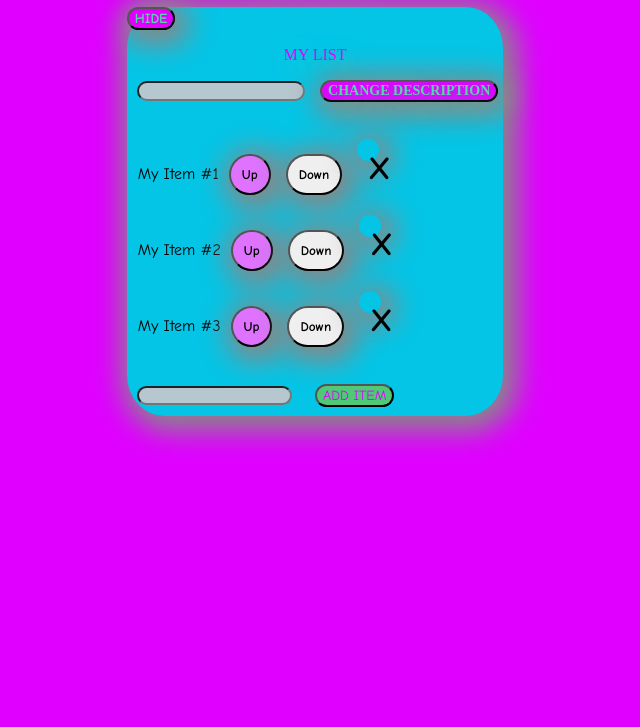
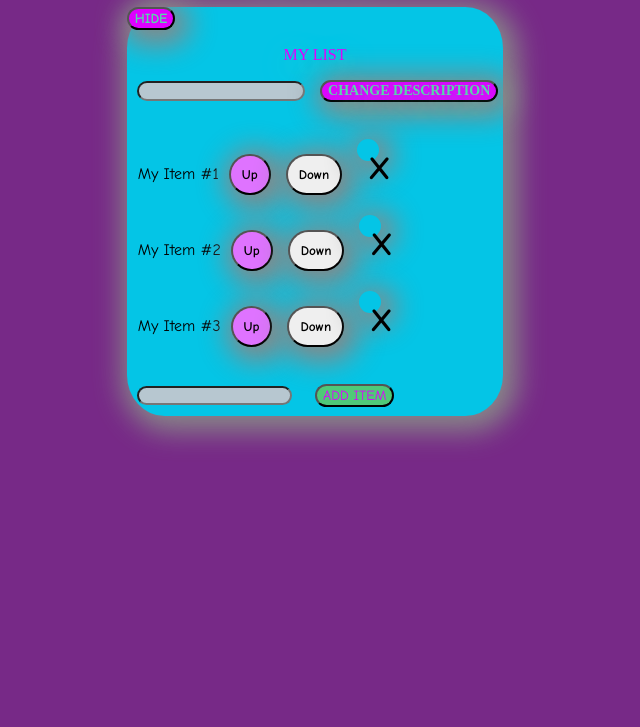
Before and after one commit to amweb-inc/toDoApp, a plain HTML site: page index.html in a window 1280 px wide. Shown: the part 73-800 px from the top of the page, without its empty margins (325-965 px from the left). Drawn offline with Linux system fonts and the light colour scheme.

Commit message:
Adds color #772987 to background.

```diff
--- a/index.html
+++ b/index.html
@@ -16,7 +16,7 @@
 
         body {
             /* background: #f36f49; */
-            background: #DF00FF;
+            background: #772987;
             display: flex;
             flex-direction: column;
             justify-content: center;
```
